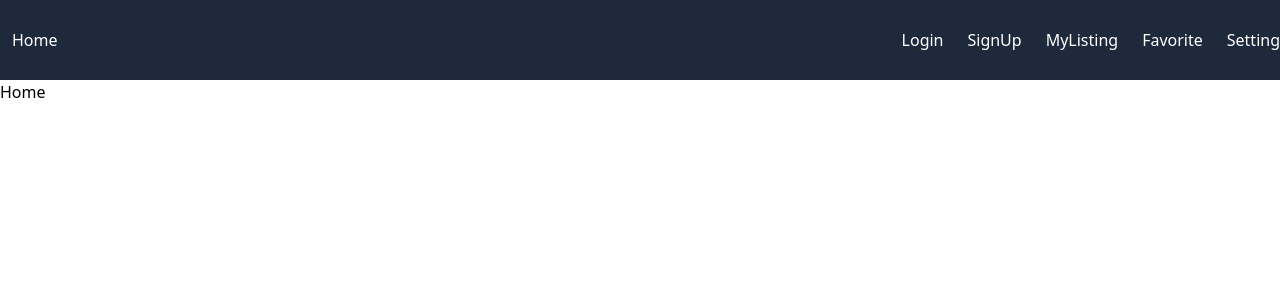
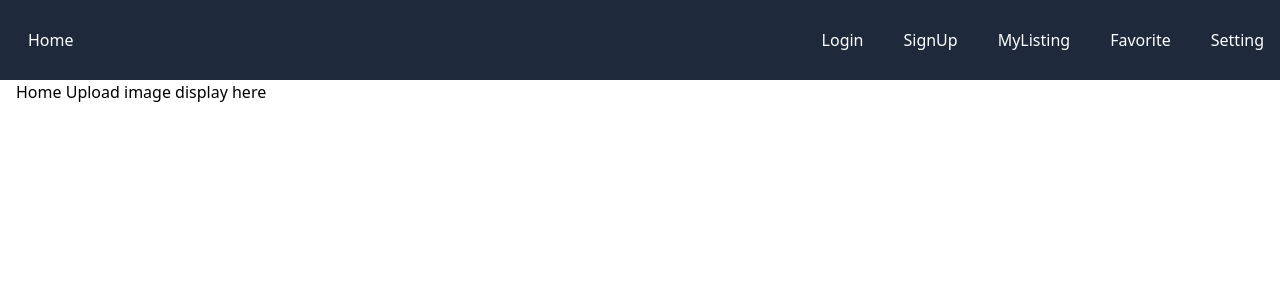
Before and after one commit to kento-ix/fullstack-app-ver4, a React (Create React App) app in the folder frontend/: page / in a window 1280 px wide. Shown: the top 300 px of the page. Built offline with nearby package versions, Linux system fonts and the light colour scheme.

Commit message:
update pages and header style

```diff
--- a/frontend/src/common/Header.tsx
+++ b/frontend/src/common/Header.tsx
@@ -1,42 +1,42 @@
 import { useState } from "react";
-import { Link, useNavigate } from "react-router-dom";
+import { Link} from "react-router-dom";
+import Login from "../components/auth/login";
 import SignUp from "../components/auth/signup";
 import Modal from "../components/auth/modal";
 
 const Header = () => {
-    const navigate = useNavigate();
     const [modal, setModal] = useState(false); //for ther register and login
-    const openModal = () => setModal(true);
-    const closeModal = () => setModal(false);
+    const [modalType, setModalType] = useState<'login' | 'signup'| null>(null);
+
+    const openModal = (type: 'login' | 'signup') => {
+        setModalType(type);
+        setModal(true);
+    };
+
+    const closeModal = () => {
+        setModal(false);
+      };
 
     return(
-        <div className="w-full bg-slate-800 h-20 m-0 text-white flex justify-between items-center">
-            <Link to="/" className="p-3 text-left">
-                Home
-            </Link>
+        <div className="w-full bg-slate-800 h-20 m-0 text-white flex justify-center">
+            <div className="max-w-[2000px] w-full flex justify-between items-center px-4">
+                <Link to="/" className="p-3"> Home </Link>
 
-            <div className="space-x-6 text-right">
-                <button className="hover:text-blue-300" onClick={openModal}>
-                    Login
-                </button>
-                <button className="hover:text-blue-300" onClick={openModal}>
-                    SignUp
-                </button>
-                <Link to="/mylisting" className="hover:text-blue-400">
-                    MyListing
-                </Link>
-                <Link to="/favorite" className="hover:text-blue-400">
-                    Favorite
-                </Link>
-                <Link to="/setting" className="hover:text-blue-400">
-                    Setting
-                </Link>
+                {/* fixed comtent */}
+                <div className="space-x-10 flex">
+                    <button className="hover:text-blue-300" onClick={() => openModal('signup')}> Login </button>
+                    <button className="hover:text-blue-300" onClick={() => openModal('login')}> SignUp </button>
+                    <Link to="/mylisting" className="hover:text-blue-400"> MyListing </Link>
+                    <Link to="/favorite" className="hover:text-blue-400"> Favorite </Link>
+                    <Link to="/setting" className="hover:text-blue-400"> Setting </Link>
+                </div>
             </div>
 
             <Modal isOpen={modal} onClose={closeModal}>
-                <div className="text-black">Hello</div>
+                {modalType === 'login' ? <Login /> : <SignUp />}
             </Modal>
         </div>
+
     );
 }
 
--- a/frontend/src/components/auth/signup.tsx
+++ b/frontend/src/components/auth/signup.tsx
@@ -1,9 +1,6 @@
 const SignUp = () => {
-
     return(
-        <div>
-
-        </div>
+        <div></div>
     );
 }
 
--- a/frontend/src/pages/favorite/favorite.tsx
+++ b/frontend/src/pages/favorite/favorite.tsx
@@ -1,7 +1,9 @@
 const Favorite = () => {
     return(
-        <div>
-            Favorite page
+        <div className="w-full m-0 flex justify-center">
+            <div className="max-w-[2000px] w-full flex items-center px-4">
+                Favorite
+            </div>
         </div>
     );
 }
--- a/frontend/src/pages/home/home.tsx
+++ b/frontend/src/pages/home/home.tsx
@@ -1,7 +1,12 @@
+
+
 const Home = () => {
     return (
-        <div>
-            Home
+        <div className="w-full m-0 flex justify-center">
+            <div className="max-w-[2000px] w-full flex items-center px-4">
+                Home
+                Upload image display here
+            </div>
         </div>
     );
 }
--- a/frontend/src/pages/listing/listing.tsx
+++ b/frontend/src/pages/listing/listing.tsx
@@ -1,7 +1,9 @@
 const Listing = () => {
     return(
-        <div>
-            Listing page
+        <div className="w-full m-0 flex justify-center">
+            <div className="max-w-[2000px] w-full flex items-center px-4">
+                Listing
+            </div>
         </div>
     );
 }
--- a/frontend/src/pages/setting/setting.tsx
+++ b/frontend/src/pages/setting/setting.tsx
@@ -1,7 +1,9 @@
 const Setting = () => {
     return(
-        <div>
-            Setting page
+        <div className="w-full m-0 flex justify-center">
+            <div className="max-w-[2000px] w-full flex items-center px-4">
+                Setting
+            </div>
         </div>
     );
 }
```
